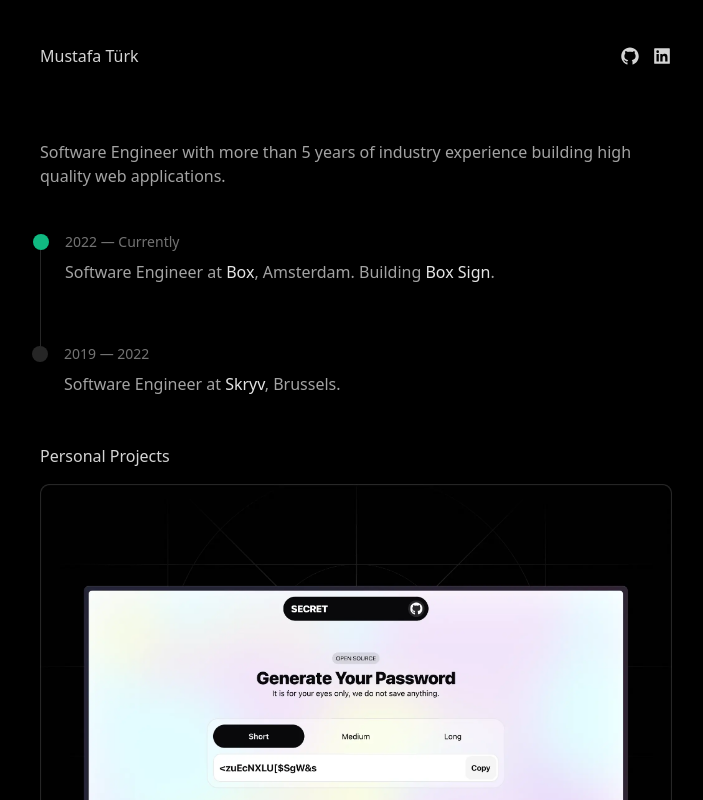
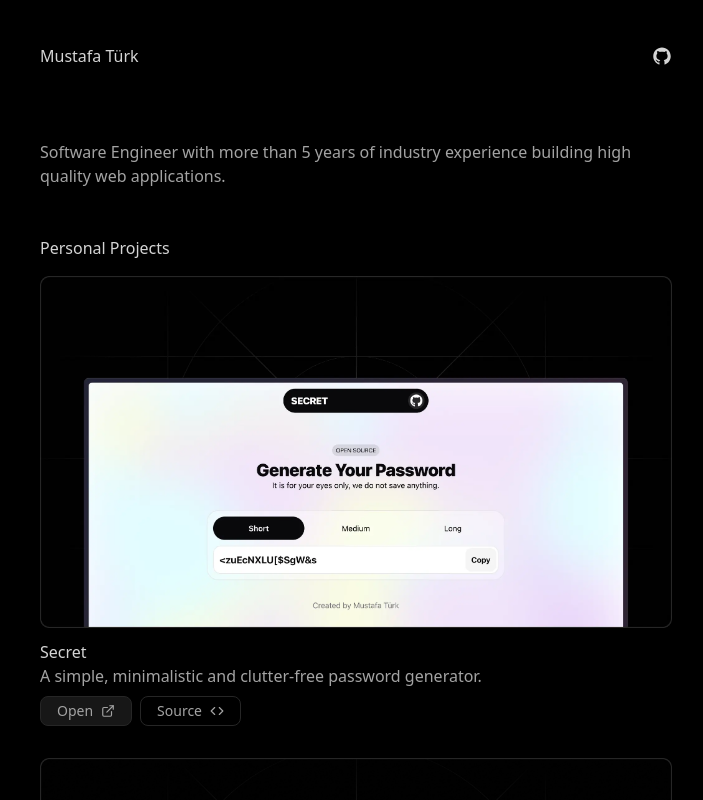
Before and after one commit to mustafa-turk/www, a Next.js app: page / in a window 1280 px wide. Shown: the top 800 px of the page, without its empty margins (284-987 px from the left). Built offline with nearby package versions, Linux system fonts and the light colour scheme; a web font is replaced by a local one.

Commit message:
temp stuff

```diff
--- a/src/components/common/header.js
+++ b/src/components/common/header.js
@@ -14,13 +14,13 @@
           <GithubIcon size='20' />
         </a>
 
-        <a
+        {/* <a
           href='https://www.linkedin.com/in/mtafaturk/'
           target='_blank'
           rel='noreferrer'
         >
           <LinkedInIcon size='20' />
-        </a>
+        </a> */}
       </div>
     </header>
   );
--- a/src/pages/index.js
+++ b/src/pages/index.js
@@ -30,7 +30,7 @@
           </Section.Body>
         </Section>
 
-        <Section index={2}>
+        {/* <Section index={2}>
           <Section.Heading hidden>Timeline</Section.Heading>
           <Timeline>
             <TimelineEvent active>
@@ -51,7 +51,7 @@
               </TimelineEvent.Description>
             </TimelineEvent>
           </Timeline>
-        </Section>
+        </Section> */}
 
         <Section index={4}>
           <Section.Heading>Personal Projects</Section.Heading>
```
